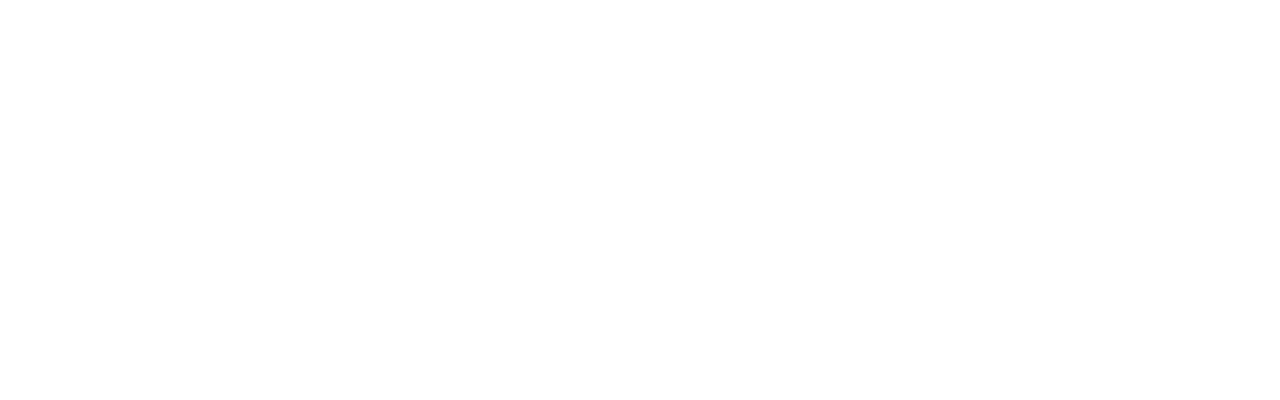
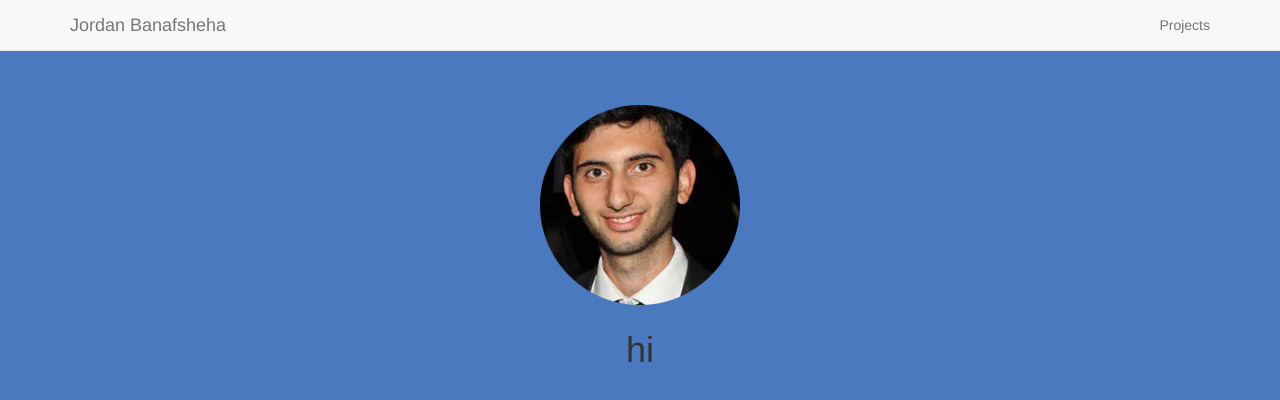
Before and after one commit to Jordanbana/personal-site, a plain HTML site: page index.html in a window 1280 px wide. Drawn offline with nearby package versions, Linux system fonts and the light colour scheme; files that its build step writes are made by us from their sources.

Commit message:
nav bar added, picture added, temp background color

```diff
--- a/index.html
+++ b/index.html
@@ -40,4 +40,59 @@
 
 </head>
 
+
+<body>
+	<!--background color-->
+	<body style="background-color:#4a79bf;">
+
+
+	 <!-- NAV BAR -->
+    <nav class="navbar navbar-default navbar-fixed-top">
+        <div class="container">
+
+            <!-- Brand and toggle get grouped for better mobile display -->
+            <div class="navbar-header page-scroll">
+                <button type="button" class="navbar-toggle" data-toggle="collapse" data-target="#bs-example-navbar-collapse-1">
+                    <span class="sr-only">Toggle navigation</span>
+                    <span class="icon-bar"></span>
+                    <span class="icon-bar"></span>
+                    <span class="icon-bar"></span>
+                </button>
+                <a class="navbar-brand" href="#page-top">Jordan Banafsheha</a>
+            </div>
+
+            <!-- Collect the nav links, forms, and other content for toggling -->
+            <div class="collapse navbar-collapse" id="bs-example-navbar-collapse-1">
+                <ul class="nav navbar-nav navbar-right">
+                    <li class="hidden">
+                        <a href="#page-top"></a>
+                    </li>
+                    <li class="page-scroll">
+                        <a href="#projects">Projects</a>
+                    </li>
+                </ul>
+            </div><!-- /.navbar-collapse -->
+        </div><!-- /.container-fluid -->
+    </nav>
+
+
+<!--Header section-->
+     <header>
+        <div class="container" id="header">
+        	<div class="row">
+        		<div class="col-lg-12 text-center">
+        			<center>
+        				<img class="img-responsive" src="img/jordan_banafsheha_profile_pic.png" alt="Jordan Banafsheha" class="img-circle" style="padding-top:100px">
+        			</center>
+        				<h1>hi</h1>
+        		</div>
+        	</div>
+        </div>
+    </header>
+
+
+</body>
+
+
+
 </html>
```
